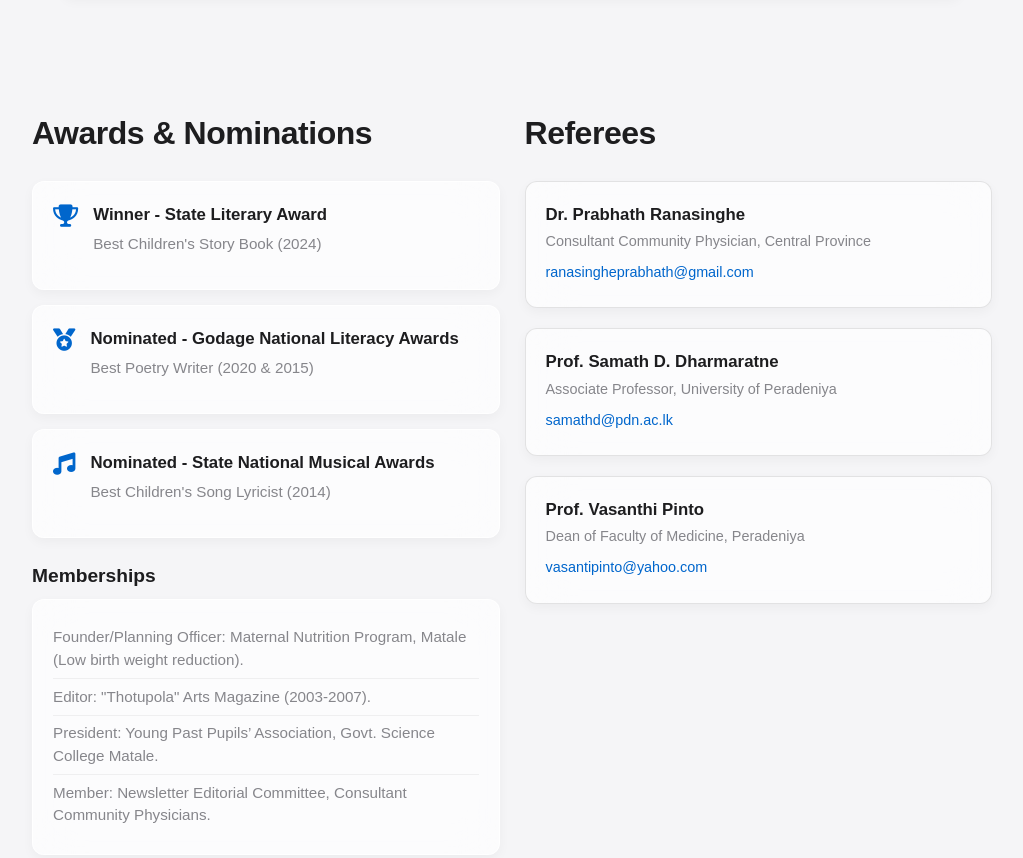
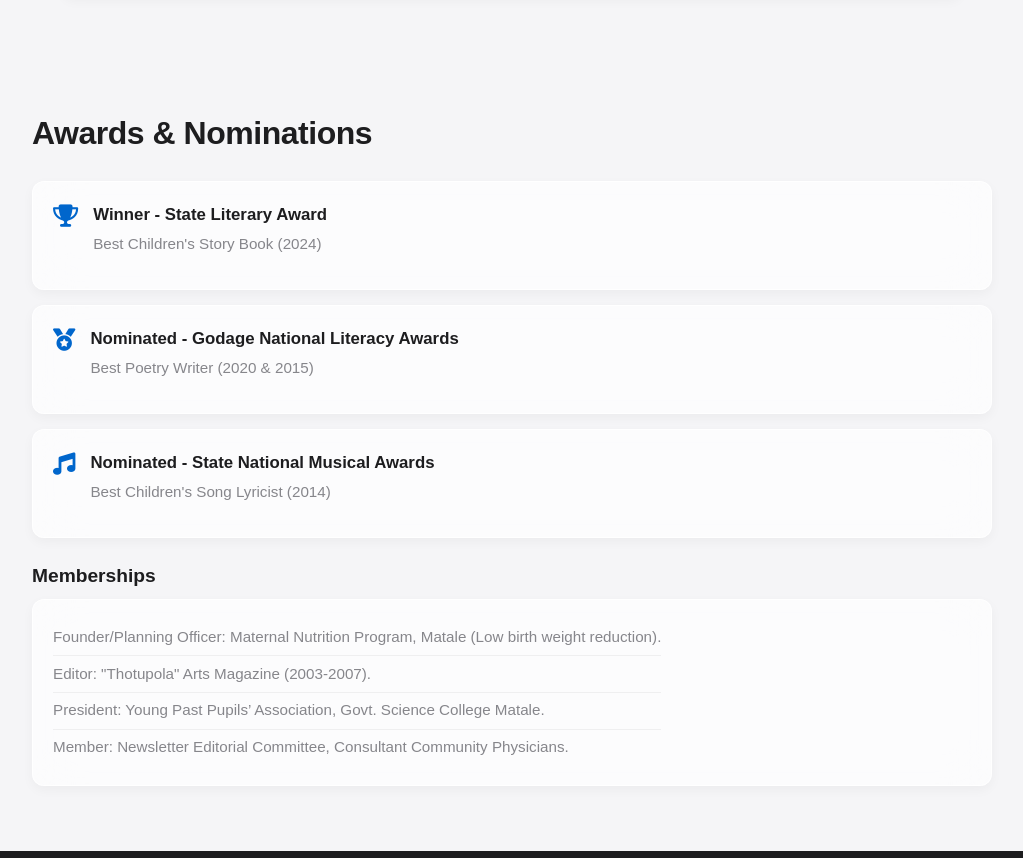
Before and after one commit to nu-to/nu-to.github.io, a plain HTML site: page index.html in a window 1280 px wide. Shown: the part 4419-5277 px from the top of the page, without its empty margins (128-1151 px from the left). Drawn offline with Linux system fonts and the light colour scheme; a web font is replaced by a local one.

Commit message:
referess suppressed

```diff
--- a/index.html
+++ b/index.html
@@ -468,7 +468,8 @@
     <!-- Awards & Referees -->
     <section id="awards" class="section-padding">
         <div class="container fade-up">
-            <div class="grid-2">
+            <!-- Changed grid-2 to simple div to expand awards section while referees are hidden -->
+            <div> <!-- class="grid-2" -->
                 <div>
                     <h2 class="section-title">Awards & Nominations</h2>
                     <div class="award-cards-list">
@@ -507,6 +508,8 @@
                     </div>
                 </div>
 
+                <!-- Referees Section (Hidden) -->
+                <!--
                 <div>
                     <h2 class="section-title">Referees</h2>
                     <div class="referee-card card glass-effect">
@@ -528,6 +531,7 @@
                         <p><a href="mailto:vasantipinto@yahoo.com">vasantipinto@yahoo.com</a></p>
                     </div>
                 </div>
+                -->
             </div>
         </div>
     </section>
```
